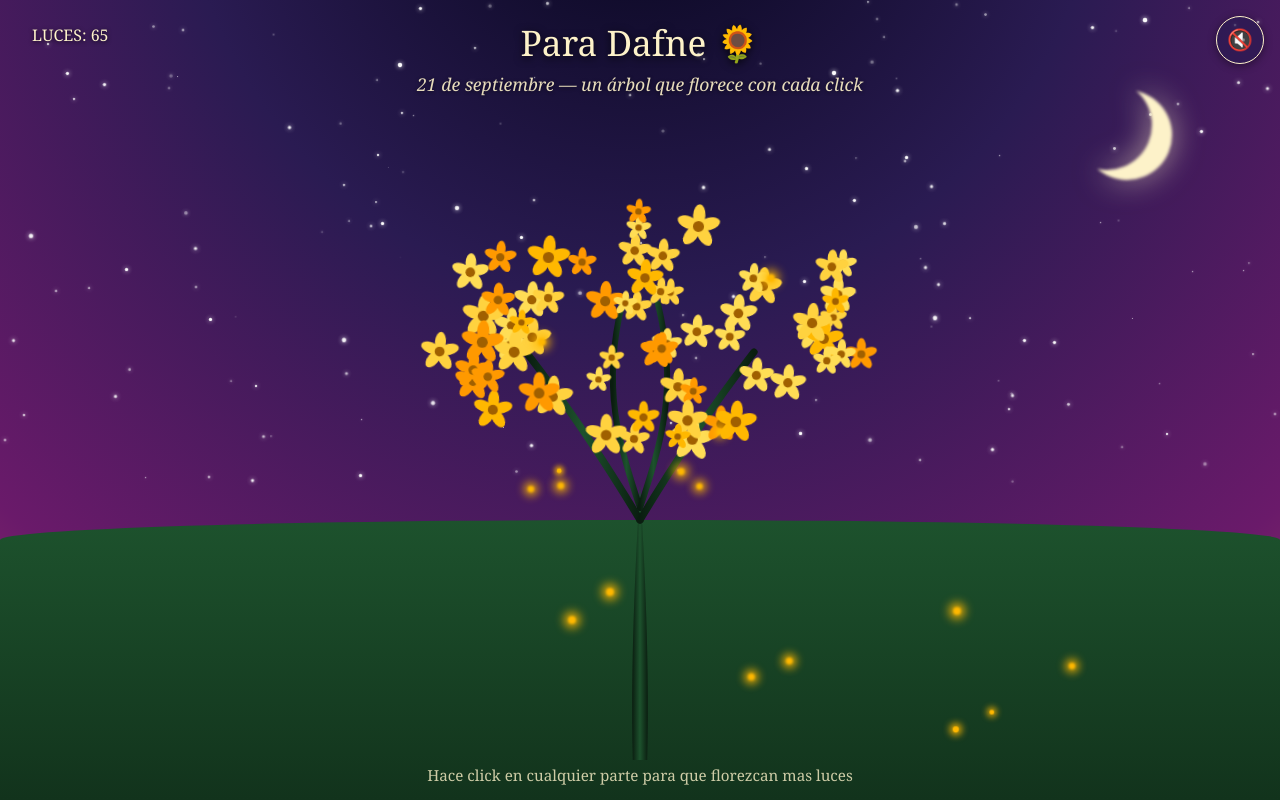
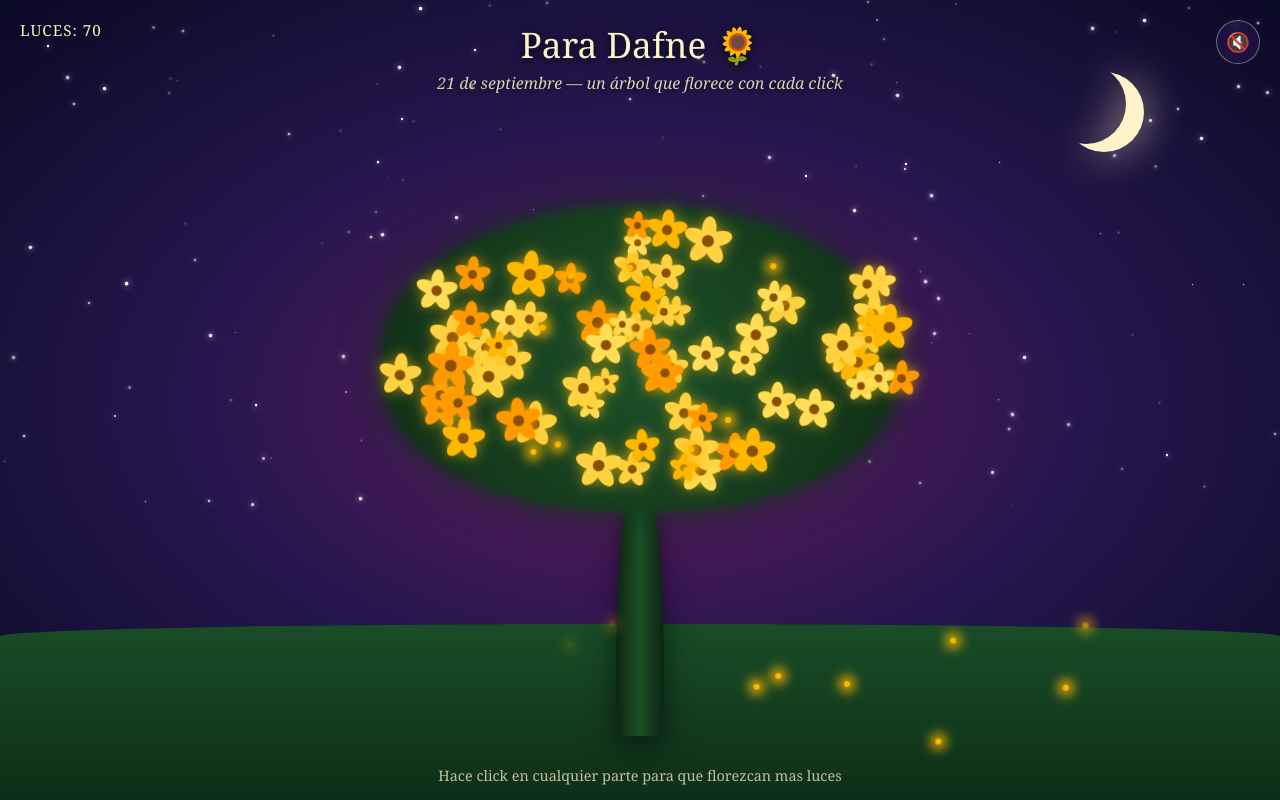
Before and after one commit to LSjacay/Amarillo, a plain HTML site: page index.html in a window 1280 px wide. Drawn offline with Linux system fonts and the light colour scheme.

Commit message:
Add files via upload

```diff
--- a/index.html
+++ b/index.html
@@ -22,27 +22,30 @@
   <div class="counter" id="counter">LUCES: 0</div>
 
   <div class="tree" id="tree">
-    <svg class="trunk" viewBox="0 0 300 500" preserveAspectRatio="xMidYMax meet">
+    <div class="canopy-bg"></div>
+    <svg class="trunk" viewBox="0 0 400 500" preserveAspectRatio="xMidYMax meet">
       <defs>
         <linearGradient id="trunkGrad" x1="0" y1="0" x2="1" y2="0">
-          <stop offset="0%" stop-color="#0a1d10"/>
-          <stop offset="50%" stop-color="#1d522d"/>
-          <stop offset="100%" stop-color="#0a1d10"/>
+          <stop offset="0%" stop-color="#0b2412"/>
+          <stop offset="50%" stop-color="#1d5229"/>
+          <stop offset="100%" stop-color="#0b2412"/>
         </linearGradient>
       </defs>
-      <path d="M144,500 C142,420 146,340 150,270 C154,340 158,420 156,500 Z" fill="url(#trunkGrad)"/>
+      <!-- Tronco más robusto -->
+      <path d="M180,500 C175,380 185,280 200,220 C215,280 225,380 220,500 Z" fill="url(#trunkGrad)"/>
+      <!-- Ramas extendidas a los lados -->
       <g fill="none" stroke="url(#trunkGrad)" stroke-linecap="round">
-        <path d="M150,300 C120,250 90,205 55,160" stroke-width="6"/>
-        <path d="M150,290 C132,235 118,190 135,120" stroke-width="5"/>
-        <path d="M150,280 C150,230 150,185 150,130" stroke-width="6"/>
-        <path d="M150,290 C168,235 182,190 165,120" stroke-width="5"/>
-        <path d="M150,300 C180,250 210,205 245,160" stroke-width="6"/>
+        <path d="M200,260 C150,210 90,170 30,130" stroke-width="14"/>
+        <path d="M200,250 C160,180 120,130 110,60" stroke-width="10"/>
+        <path d="M200,230 C200,160 200,100 200,40" stroke-width="12"/>
+        <path d="M200,250 C240,180 280,130 290,60" stroke-width="10"/>
+        <path d="M200,260 C250,210 310,170 370,130" stroke-width="14"/>
       </g>
     </svg>
     <div class="canopy" id="canopy"></div>
   </div>
 
-  <div class="ground"></div>
+  <div class="hills"></div>
   <div class="hint">Hace click en cualquier parte para que florezcan mas luces</div>
 
   <script src="script.js"></script>
--- a/script.js
+++ b/script.js
@@ -5,41 +5,45 @@ const counter = document.getElementById('counter');
 const treeEl = document.getElementById('tree');
 const starsContainer = document.getElementById('stars-container');
 
+// Tonos cálidos y dorados para las luces/flores nocturnas
 const petalColors = ['#ffd23f', '#ffb800', '#ffdd55', '#ff9900'];
 
-// Generar Estrellas
+// --- 1. Generar Estrellas en el Cielo ---
 function createStars() {
-  for (let i = 0; i < 150; i++) {
+  starsContainer.innerHTML = ''; // Limpiar previo
+  for (let i = 0; i < 140; i++) {
     const star = document.createElement('div');
     star.className = 'star';
-    star.style.width = star.style.height = (Math.random() * 3 + 1) + 'px';
-    star.style.top = (Math.random() * 100) + '%';
+    star.style.width = star.style.height = (Math.random() * 2.5 + 1) + 'px';
+    star.style.top = (Math.random() * 90) + '%';
     star.style.left = (Math.random() * 100) + '%';
     star.style.animationDelay = (Math.random() * 5) + 's';
-    star.style.animationDuration = (Math.random() * 4 + 2) + 's';
+    star.style.animationDuration = (Math.random() * 3 + 2) + 's';
     starsContainer.appendChild(star);
   }
 }
 createStars();
 
-// Flores SVG
+// --- 2. Crear Flores SVG ---
 function flowerSVG(color) {
   const angles = [0, 72, 144, 216, 288];
   const petals = angles.map(a =>
-    `<ellipse cx="0" cy="-9" rx="5" ry="9" fill="${color}" transform="rotate(${a})"/>`
+    `<ellipse cx="0" cy="-9" rx="5.5" ry="9.5" fill="${color}" transform="rotate(${a})"/>`
   ).join('');
-  return `<svg viewBox="-14 -14 28 28"><g>${petals}<circle r="4.5" fill="#a06000"/></g></svg>`;
+  return `<svg viewBox="-14 -14 28 28"><g>${petals}<circle r="4.5" fill="#8a4f00"/></g></svg>`;
 }
 
-// Agregar Flores/Luces
+// --- 3. Agregar Flores a la Copa ---
 function addBlossom() {
   if (count >= MAX) return;
+
+  // Distribución elíptica adaptada a la nueva copa más ancha
   const angle = Math.random() * Math.PI * 2;
   const r = Math.sqrt(Math.random());
-  const cx = 50 + r * 46 * Math.cos(angle);
-  const cy = 52 + r * 44 * Math.sin(angle) * 0.9;
+  const cx = 50 + r * 42 * Math.cos(angle);
+  const cy = 48 + r * 38 * Math.sin(angle);
 
-  const size = 18 + Math.random() * 15;
+  const size = 20 + Math.random() * 16;
   const color = petalColors[Math.floor(Math.random() * petalColors.length)];
   const b = document.createElement('div');
   b.className = 'blossom';
@@ -47,53 +51,60 @@ function addBlossom() {
   b.style.top = cy + '%';
   b.style.width = size + 'px';
   b.style.height = size + 'px';
-  b.style.animationDuration = (3 + Math.random() * 3) + 's';
+  b.style.animationDuration = (2.5 + Math.random() * 2.5) + 's';
   b.style.animationDelay = (Math.random() * 2) + 's';
   b.innerHTML = flowerSVG(color);
   canopy.appendChild(b);
+
   count++;
   counter.textContent = 'LUCES: ' + count;
 }
-for (let i = 0; i < 65; i++) addBlossom();
 
-// Luciérnagas
+// Cargar flores iniciales al abrir
+for (let i = 0; i < 70; i++) addBlossom();
+
+// --- 4. Luciérnagas Animadas ---
 function spawnFirefly(xPercent, yPercent = null) {
   const firefly = document.createElement('div');
   firefly.className = 'firefly';
 
   firefly.style.left = xPercent + '%';
-  firefly.style.top = (yPercent || (20 + Math.random() * 60)) + '%';
+  firefly.style.top = (yPercent !== null ? yPercent : (25 + Math.random() * 55)) + '%';
 
-  firefly.style.setProperty('--drift-x', (Math.random() * 200 - 100) + 'px');
-  firefly.style.setProperty('--drift-y', (Math.random() * 150 - 75) + 'px');
+  firefly.style.setProperty('--drift-x', (Math.random() * 180 - 90) + 'px');
+  firefly.style.setProperty('--drift-y', (Math.random() * 140 - 70) + 'px');
 
-  firefly.style.animationDuration = (5 + Math.random() * 5) + 's';
-  firefly.style.animationDelay = (Math.random() * 2) + 's';
+  firefly.style.animationDuration = (4 + Math.random() * 4) + 's';
+  firefly.style.animationDelay = (Math.random() * 1.5) + 's';
 
   document.body.appendChild(firefly);
 
-  setTimeout(() => firefly.remove(), 10000);
+  setTimeout(() => firefly.remove(), 8000);
 }
 
+// Generar luciérnagas continuas
 setInterval(() => {
-  spawnFirefly(40 + Math.random() * 20, 30 + Math.random() * 40);
-  spawnFirefly(10 + Math.random() * 80, 70 + Math.random() * 20);
-}, 600);
+  spawnFirefly(40 + Math.random() * 20, 30 + Math.random() * 35); // Cerca de la copa
+  spawnFirefly(10 + Math.random() * 80, 75 + Math.random() * 15); // Cerca del pasto
+}, 500);
 
+// --- 5. Interacción por Click / Tap ---
 document.body.addEventListener('click', (e) => {
   if (e.target.closest('.btn')) return;
 
+  // Agregar 3 flores por click
   addBlossom(); addBlossom(); addBlossom();
 
+  // Ráfaga de luciérnagas en las coordenadas del toque
   const xPercent = (e.clientX / window.innerWidth) * 100;
   const yPercent = (e.clientY / window.innerHeight) * 100;
 
-  for (let i = 0; i < 8; i++) {
-    setTimeout(() => spawnFirefly(xPercent, yPercent), i * 100);
+  for (let i = 0; i < 7; i++) {
+    setTimeout(() => spawnFirefly(xPercent, yPercent), i * 80);
   }
 });
 
-// Audio Web Audio API
+// --- 6. Sistema de Audio Ambiental (Web Audio API) ---
 let audioCtx, playing = false, loopTimer;
 let padA, padB, padGain;
 const notes = [261.63, 329.63, 392.00, 440.00, 329.63, 392.00, 523.25, 392.00];
@@ -105,10 +116,11 @@ function playNote(freq, time, dur) {
   osc.type = 'sine';
   osc.frequency.value = freq;
   gain.gain.setValueAtTime(0, time);
-  gain.gain.linearRampToValueAtTime(0.05, time + 0.1);
+  gain.gain.linearRampToValueAtTime(0.04, time + 0.1);
   gain.gain.exponentialRampToValueAtTime(0.001, time + dur);
   osc.connect(gain).connect(audioCtx.destination);
-  osc.start(time); osc.stop(time + dur);
+  osc.start(time);
+  osc.stop(time + dur);
 }
 
 function scheduleLoop() {
@@ -116,7 +128,7 @@ function scheduleLoop() {
   const now = audioCtx.currentTime;
   playNote(notes[noteIndex % notes.length], now, 1.2);
   noteIndex++;
-  loopTimer = setTimeout(scheduleLoop, 1000);
+  loopTimer = setTimeout(scheduleLoop, 950);
 }
 
 function startPad() {
@@ -141,6 +153,13 @@ document.getElementById('musicBtn').addEventListener('click', (e) => {
   if (!audioCtx) audioCtx = new (window.AudioContext || window.webkitAudioContext)();
   playing = !playing;
   const btn = document.getElementById('musicBtn');
-  if (playing) { btn.textContent = '🔊'; scheduleLoop(); startPad(); }
-  else { btn.textContent = '🔇'; clearTimeout(loopTimer); stopPad(); }
+  if (playing) {
+    btn.textContent = '🔊';
+    scheduleLoop();
+    startPad();
+  } else {
+    btn.textContent = '🔇';
+    clearTimeout(loopTimer);
+    stopPad();
+  }
 });
--- a/style.css
+++ b/style.css
@@ -1,11 +1,13 @@
 :root {
-  --bg-deep: #05051a;
-  --bg-mid: #2a1b52;
-  --bg-low: #6a1a6a;
+  --bg-top: #0b0a26;
+  --bg-mid: #25164d;
+  --bg-glow: #641c60;
   --text: #fdf2c9;
   --accent: #ffb800;
-  --grass-dark: #12331c;
-  --grass-mid: #1d522d;
+  --grass-1: #194d27;
+  --grass-2: #0e2e17;
+  --canopy-dark: #123318;
+  --canopy-mid: #1d5229;
 }
 
 * {
@@ -21,18 +23,17 @@ html, body {
 }
 
 body {
-  background: radial-gradient(circle at 50% -20%, var(--bg-deep) 0%, var(--bg-mid) 40%, var(--bg-low) 80%, #9e3a6a 100%);
+  /* Fondo nocturno con capa cálida en el horizonte */
+  background: radial-gradient(ellipse at 50% 50%, var(--bg-glow) 0%, var(--bg-mid) 50%, var(--bg-top) 100%);
   position: relative;
   height: 100vh;
   width: 100vw;
   cursor: pointer;
-  padding-top: env(safe-area-inset-top, 0px);
-  padding-bottom: env(safe-area-inset-bottom, 0px);
 }
 
 #stars-container {
   position: absolute;
-  top: 0; left: 0; width: 100%; height: 60%;
+  top: 0; left: 0; width: 100%; height: 70%;
   z-index: 1;
   pointer-events: none;
 }
@@ -42,45 +43,77 @@ body {
   background: white;
   border-radius: 50%;
   opacity: 0.8;
-  box-shadow: 0 0 5px white;
+  box-shadow: 0 0 6px white;
   animation: twinkle 4s infinite alternate;
 }
 
 @keyframes twinkle {
-  0% { opacity: 0.3; transform: scale(0.8); }
-  100% { opacity: 1; transform: scale(1.1); }
+  0% { opacity: 0.2; transform: scale(0.7); }
+  100% { opacity: 1; transform: scale(1.2); }
 }
 
 .moon {
   position: absolute;
-  top: 10%;
-  right: 10%;
-  width: 90px;
-  height: 90px;
+  top: 8%;
+  right: 12%;
+  width: 80px;
+  height: 80px;
   background: transparent;
   border-radius: 50%;
-  box-shadow: 20px 10px 0 0 #fdf2c9;
-  filter: blur(1.5px) drop-shadow(0 0 15px rgba(253, 242, 201, 0.6));
+  box-shadow: 18px 8px 0 0 #fdf2c9;
+  filter: drop-shadow(0 0 20px rgba(253, 242, 201, 0.7));
   z-index: 2;
 }
 
+/* Colinas en capas al fondo */
+.hills {
+  position: absolute;
+  bottom: 0;
+  left: 0;
+  width: 100%;
+  height: 22vh; /* Reducido para que no ocupe la mitad de la pantalla */
+  background: linear-gradient(180deg, var(--grass-1) 0%, var(--grass-2) 100%);
+  border-radius: 100% 100% 0 0 / 25px 25px 0 0;
+  z-index: 2;
+}
+
+/* Contenedor del Árbol escalado correctamente */
 .tree {
   position: absolute;
   left: 50%;
-  bottom: 5%;
+  bottom: 8%;
   transform: translateX(-50%);
-  width: min(80vw, 500px);
-  height: 75vh;
+  width: min(90vw, 650px); /* Más ancho para pantallas grandes */
+  height: 70vh;
   z-index: 3;
   pointer-events: none;
 }
 
 .tree svg.trunk {
-  position: absolute; left: 0; top: 0; width: 100%; height: 100%;
+  position: absolute;
+  left: 0; top: 0;
+  width: 100%; height: 100%;
+  filter: drop-shadow(0 10px 15px rgba(0,0,0,0.5));
+}
+
+/* Base follaje oscuro detrás de las flores */
+.canopy-bg {
+  position: absolute;
+  top: 5%;
+  left: 10%;
+  width: 80%;
+  height: 55%;
+  background: radial-gradient(circle, var(--canopy-mid) 0%, var(--canopy-dark) 80%);
+  border-radius: 50% 50% 45% 45%;
+  filter: blur(4px);
+  box-shadow: 0 0 40px rgba(18, 51, 24, 0.8);
+  z-index: 3;
 }
 
 .canopy {
-  position: absolute; left: 0; top: 0; width: 100%; height: 50%;
+  position: absolute;
+  left: 0; top: 0;
+  width: 100%; height: 60%;
   z-index: 4;
 }
 
@@ -88,6 +121,7 @@ body {
   position: absolute;
   transform-origin: center;
   animation: sway ease-in-out infinite alternate;
+  filter: drop-shadow(0 0 6px rgba(255, 184, 0, 0.6));
 }
 
 .blossom svg {
@@ -95,79 +129,67 @@ body {
 }
 
 @keyframes sway {
-  0% { transform: rotate(-5deg) scale(1); }
-  100% { transform: rotate(5deg) scale(1.05); }
+  0% { transform: rotate(-6deg) scale(0.98); }
+  100% { transform: rotate(6deg) scale(1.04); }
 }
 
 .firefly {
   position: absolute;
-  width: 8px;
-  height: 8px;
+  width: 6px;
+  height: 6px;
   background: var(--accent);
   border-radius: 50%;
-  filter: blur(1px);
-  box-shadow: 0 0 10px 4px rgba(255, 184, 0, 0.9);
+  box-shadow: 0 0 12px 5px rgba(255, 184, 0, 0.95);
   z-index: 5;
   pointer-events: none;
-  animation: floatFirefly linear infinite;
+  animation: floatFirefly linear forwards;
 }
 
 @keyframes floatFirefly {
-  0% { transform: translate(0, 0) scale(1); opacity: 0; }
-  10% { opacity: 1; }
-  90% { opacity: 1; }
-  100% { transform: translate(var(--drift-x), var(--drift-y)) scale(0.5); opacity: 0; }
-}
-
-.ground {
-  position: absolute;
-  bottom: 0;
-  left: 0;
-  width: 100%;
-  height: 35vh;
-  background: linear-gradient(180deg, var(--grass-mid) 0%, var(--grass-dark) 100%);
-  border-radius: 50% 50% 0 0 / 20px 20px 0 0;
-  z-index: 2;
+  0% { transform: translate(0, 0); opacity: 0; }
+  15% { opacity: 1; }
+  85% { opacity: 1; }
+  100% { transform: translate(var(--drift-x), var(--drift-y)); opacity: 0; }
 }
 
 .header {
   position: absolute;
-  top: calc(18px + env(safe-area-inset-top, 0px));
-  left: 0; right: 0; text-align: center; z-index: 10; pointer-events: none;
+  top: 20px; left: 0; right: 0;
+  text-align: center; z-index: 10; pointer-events: none;
 }
 
 .header h1 {
   margin: 0; color: var(--text); font-size: 2.2em;
-  font-weight: normal; text-shadow: 0 2px 8px rgba(0,0,0,0.8);
+  font-weight: normal; text-shadow: 0 2px 10px rgba(0,0,0,0.8);
 }
 
 .header p {
-  margin: 6px 0 0; color: var(--text); opacity: 0.9;
-  font-size: 1.1em; font-style: italic; text-shadow: 0 1px 4px rgba(0,0,0,0.6);
+  margin: 4px 0 0; color: var(--text); opacity: 0.85;
+  font-size: 1em; font-style: italic; text-shadow: 0 1px 5px rgba(0,0,0,0.8);
 }
 
 .controls {
-  position: absolute; top: 16px; right: 16px; z-index: 20; display: flex; gap: 10px;
+  position: absolute; top: 20px; right: 20px; z-index: 20;
 }
 
 .btn {
-  background: rgba(42, 27, 82, 0.7);
-  border: 1px solid var(--text); color: var(--text); font-size: 1.3em;
-  width: 48px; height: 48px; border-radius: 50%; cursor: pointer;
+  background: rgba(37, 22, 77, 0.6);
+  border: 1px solid rgba(253, 242, 201, 0.4); color: var(--text); font-size: 1.2em;
+  width: 44px; height: 44px; border-radius: 50%; cursor: pointer;
   display: flex; align-items: center; justify-content: center;
-  box-shadow: 0 2px 8px rgba(0,0,0,0.4); transition: transform .2s, background 0.2s;
+  backdrop-filter: blur(4px); transition: transform .2s;
 }
 
-.btn:hover { transform: scale(1.1); background: rgba(106, 26, 106, 0.8); }
+.btn:hover { transform: scale(1.1); }
 
 .counter {
-  position: absolute; top: 16px; left: 16px; z-index: 20;
-  color: var(--text); padding: 8px 16px; font-size: 1em;
-  text-shadow: 0 1px 4px rgba(0,0,0,0.8);
+  position: absolute; top: 20px; left: 20px; z-index: 20;
+  color: var(--text); font-size: 0.95em; letter-spacing: 1px;
+  text-shadow: 0 2px 6px rgba(0,0,0,0.8);
 }
 
 .hint {
-  position: absolute; bottom: calc(15px + env(safe-area-inset-bottom, 0px));
-  left: 0; right: 0; text-align: center;
-  color: var(--text); opacity: 0.8; font-size: 0.95em; z-index: 10; pointer-events: none;
+  position: absolute; bottom: 15px; left: 0; right: 0;
+  text-align: center; color: var(--text); opacity: 0.75;
+  font-size: 0.9em; z-index: 10; pointer-events: none;
 }
```
